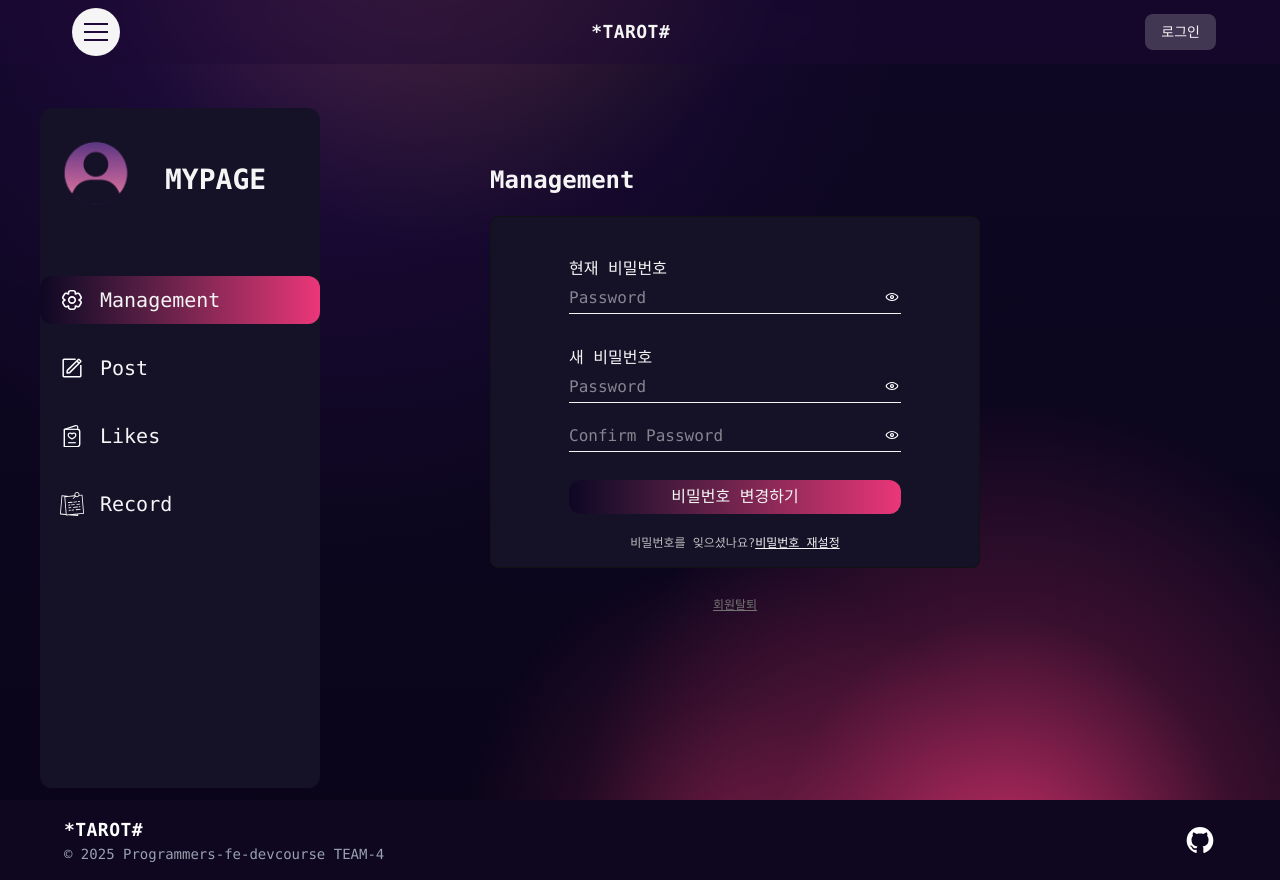
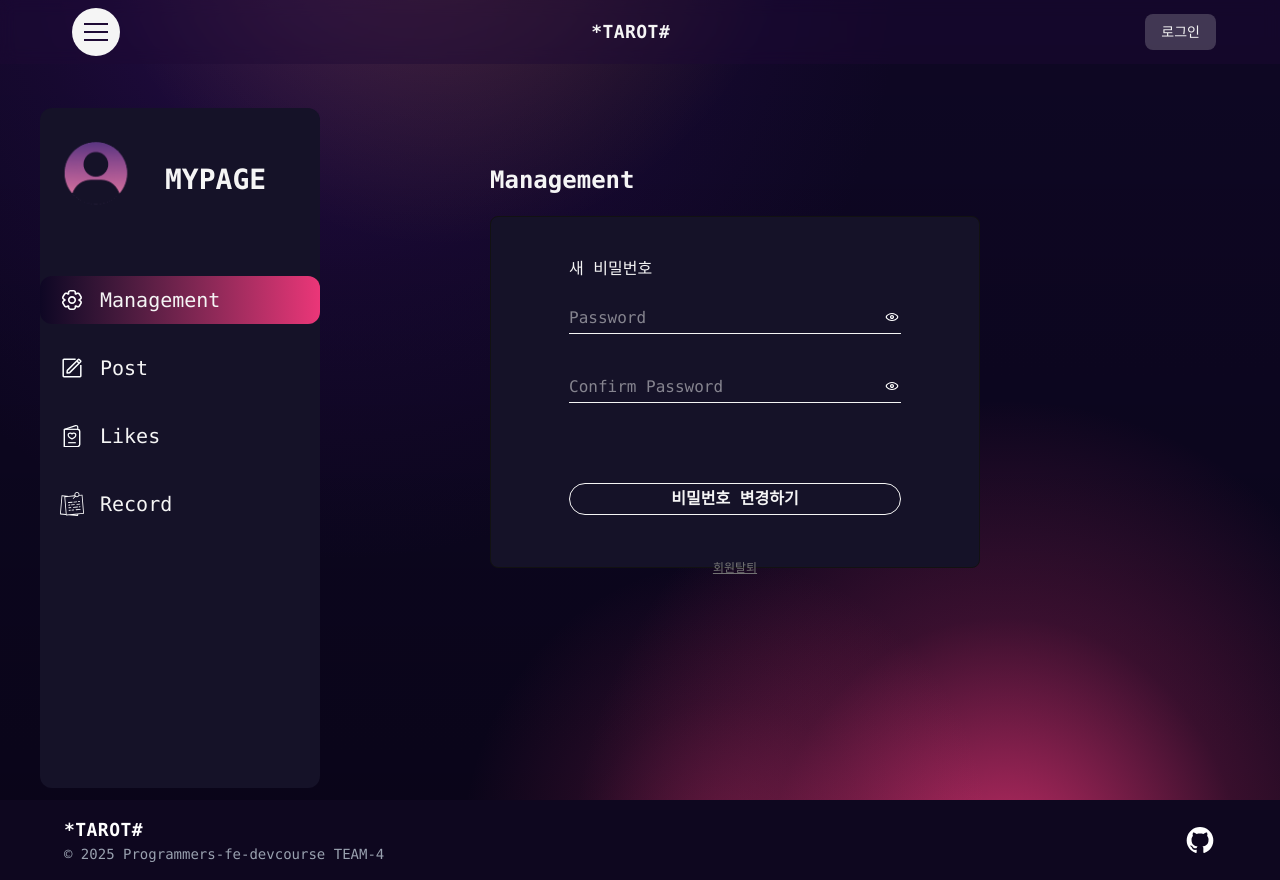
Before and after one commit to prgrms-fe-devcourse/FES-5-Project3-TEAM-4, a React (Vite) app: page /mypage/management in a window 1280 px wide. Built offline with nearby package versions, Linux system fonts and the light colour scheme; no server answers.

Commit message:
Feat : management기능개발,회원탈퇴

```diff
--- /dev/null
+++ b/src/common/api/auth/deleteUser.ts
@@ -0,0 +1,21 @@
+import { showAlert } from '@/common/utils/sweetalert';
+import supabase from '../supabase/supabase';
+
+export async function deleteUser() {
+  try {
+    const { data, error: deleteError } = await supabase.functions.invoke('dynamic-worker', {
+      method: 'POST',
+    });
+    if (deleteError) {
+      showAlert('error', '회원탈퇴를 실패하였습니다', deleteError.message);
+      return;
+    }
+    return data;
+  } catch (error) {
+    if (error instanceof Error) {
+      showAlert('error', '회원탈퇴 실패', error.message);
+    } else if (typeof error === 'string') {
+      showAlert('error', '회원탈퇴 실패', error);
+    }
+  }
+}
--- a/src/pages/Login/components/LoginForm.tsx
+++ b/src/pages/Login/components/LoginForm.tsx
@@ -17,8 +17,7 @@ function LoginForm() {
     const userInfo = await login(email, password);
 
     if (userInfo) {
-      const provider = userInfo.app_metadata.provider ?? 'email';
-      setUserInfo({ userId: userInfo.id, provider });
+      setUserInfo({ userId: userInfo.id, provider: 'email' });
       showAlert('success', '로그인 성공', '환영합니다!', () => navigate('/'));
     }
   };
--- a/src/pages/Mypage/components/Management.tsx
+++ b/src/pages/Mypage/components/Management.tsx
@@ -1,40 +1,42 @@
-import AuthValidate from '@/common/components/AuthValidate';
-import PasswordField from '@/common/components/PasswordField';
+import { deleteUser } from '@/common/api/auth/deleteUser';
+import { useAuth } from '@/common/store/authStore';
+import { showAlert, showConfirmAlert } from '@/common/utils/sweetalert';
+import NewPassword from '@/pages/PasswordReset/components/NewPassword';
+import { useNavigate } from 'react-router';
+import { useShallow } from 'zustand/shallow';
 
 function Management() {
+  const { userInfo, reset } = useAuth(
+    useShallow((state) => ({
+      userInfo: state.userInfo,
+      reset: state.reset,
+    }))
+  );
+  const navigate = useNavigate();
+  const handleUserOut = async (e: React.MouseEvent<HTMLAnchorElement>) => {
+    e.preventDefault();
+    showConfirmAlert(
+      '정말 탈퇴하시겠습니까?',
+      '모든 기록이 사라져요. 신중하게 결정해주세요!',
+      async () => {
+        const user = await deleteUser();
+        if (user.ok) {
+          showAlert('warning', '탈퇴되었습니다', '회원 정보는 복구할 수 없습니다', () => {
+            reset();
+            navigate('/auth/login');
+          });
+        }
+      }
+    );
+  };
   return (
     <section className=" w-[750px] h-[85vh] flex flex-col gap-5 pt-10">
       <h1 className="text-main-white pt-14 text-2xl font-semibold">Management</h1>
       <div className="w-[490px] h-[55%] border border-main-black rounded-lg bg-[#151228]">
         <div className="flex flex-col items-center pt-10">
-          <div className="mb-8">
-            <span className="text-main-white">현재 비밀번호</span>
-            <PasswordField onChange={() => alert('테스트')} />
-          </div>
-          <div className="mb-2">
-            <span className="text-main-white">새 비밀번호</span>
-            <PasswordField onChange={() => alert('테스트')} className="mb-4" />
-            <PasswordField
-              onChange={() => alert('테스트')}
-              className="mb-4"
-              placeholder="Confirm Password"
-            />
-            <AuthValidate />
-          </div>
-          <button
-            className="text-main-white w-[332px] h-[34px] mb-5 bg-linear-to-r rounded-xl from-[#0E0724] to-[#EB3678]"
-            type="button"
-          >
-            비밀번호 변경하기
-          </button>
-          <div className="mb-10 text-[12px]">
-            <span className="text-[#BDBDBD]">비밀번호를 잊으셨나요?</span>
-            <a href="" className="text-main-white underline">
-              비밀번호 재설정
-            </a>
-          </div>
-          <div>
-            <a href="" className="text-[#737373] text-[12px] underline">
+          <NewPassword provider={userInfo.provider} />
+          <div className="pt-10">
+            <a href="" className="text-[#737373] text-[12px] underline" onClick={handleUserOut}>
               회원탈퇴
             </a>
           </div>
--- a/src/pages/PasswordReset/components/NewPassword.tsx
+++ b/src/pages/PasswordReset/components/NewPassword.tsx
@@ -5,7 +5,11 @@ import { showAlert } from '@/common/utils/sweetalert';
 import { useState } from 'react';
 import { useNavigate } from 'react-router';
 
-function NewPassword() {
+interface Props {
+  provider?: string;
+}
+
+function NewPassword({ provider }: Props) {
   const [password, setPassword] = useState('');
   const [passwordConfirm, setPasswordConfirm] = useState('');
   const [validateText, setValidateText] = useState('');
@@ -20,9 +24,15 @@ function NewPassword() {
     const success = await updateUser(password);
 
     if (typeof success === 'string') {
-      showAlert('success', '비밀번호 변경 성공!', '다시 로그인 해주세요', () => {
-        navigate('/auth/login');
-      });
+      if (provider === 'email') {
+        showAlert('success', '비밀번호 변경 성공!', '다시 로그인 해주세요', () => {
+          navigate('/auth/login');
+        });
+      } else {
+        showAlert('success', '비밀번호 생성 성공!', '지금부터 이메일 로그인이 가능해요!', () => {
+          navigate('/auth/login');
+        });
+      }
     }
   };
   return (
@@ -41,7 +51,7 @@ function NewPassword() {
         type="submit"
         className="text-center font-semibold w-83 h-8 text-main-white border rounded-2xl cursor-pointer text-l border-main-whit hover:text-main-black hover:bg-main-white"
       >
-        비밀번호 변경하기
+        {provider === 'email' ? '비밀번호 변경하기' : '비밀번호 생성하기'}
       </button>
     </form>
   );
```
